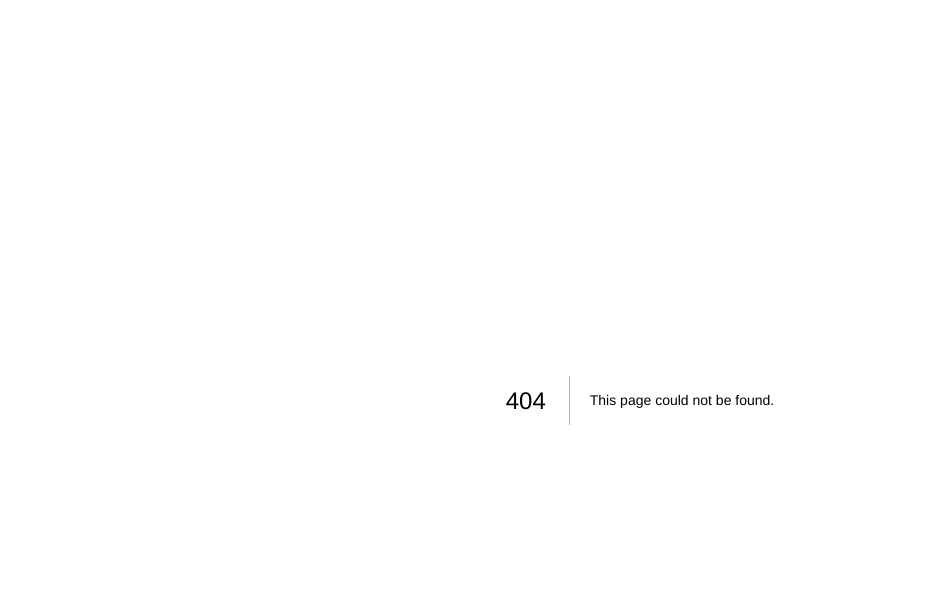
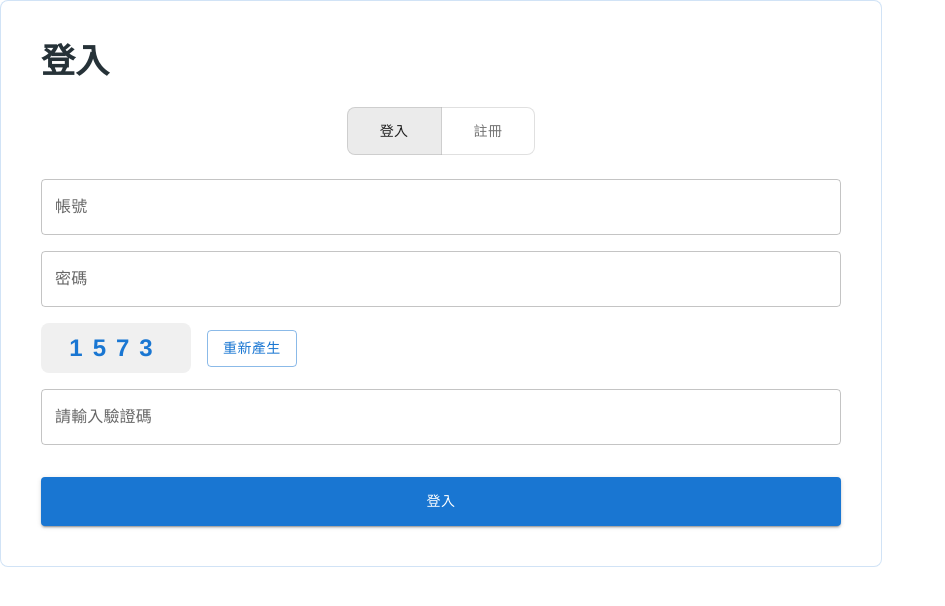
Before and after one commit to leedong1218/forum-website, a Next.js app: page /login in a window 1280 px wide. Before the commit this address had no page. Shown: the top 606 px of the page, without its empty margins (0-945 px from the left). Built offline with nearby package versions, Linux system fonts and the light colour scheme.

Commit message:
新增- login

```diff
--- /dev/null
+++ b/pages/login.tsx
@@ -0,0 +1,269 @@
+import React, { useState, useEffect } from "react";
+import {
+  Box,
+  TextField,
+  ToggleButton,
+  ToggleButtonGroup,
+  Typography,
+  Button,
+  Stack,
+} from "@mui/material";
+import { useForm, SubmitHandler } from "react-hook-form";
+
+interface LoginFormInputs {
+  userName: string;
+  password: string;
+  email?: string;
+  confirmPassword?: string;
+  captcha?: string;
+}
+
+export default function Login() {
+  const {
+    register,
+    handleSubmit,
+    watch,
+    reset,
+    formState: { errors }
+  } = useForm<LoginFormInputs>();
+
+  const [selectedTab, setSelectedTab] = useState<string>("登入");
+  const [captcha, setCaptcha] = useState<string>("");
+  const [userCaptcha, setUserCaptcha] = useState<string>("");
+
+  // Generate captcha
+  const generateCaptcha = () => {
+    const chars = '0123456789';
+    const captchaLength = 4;
+    let result = '';
+    for (let i = 0; i < captchaLength; i++) {
+      result += chars.charAt(Math.floor(Math.random() * chars.length));
+    }
+    setCaptcha(result);
+  };
+
+  // Regenerate captcha when tab changes or on component mount
+  useEffect(() => {
+    generateCaptcha();
+  }, [selectedTab]);
+
+  const passwordValue = watch("password");
+
+  const onSubmit: SubmitHandler<LoginFormInputs> = (data) => {
+    // Captcha validation
+    if (userCaptcha !== captcha) {
+      alert("驗證碼錯誤");
+      generateCaptcha(); // Regenerate captcha after failed attempt
+      return;
+    }
+
+    console.log(data);
+    if (selectedTab === "登入") {
+      // Login logic
+      console.log("Login attempt:", {
+        userName: data.userName,
+        password: data.password
+      });
+    } else {
+      // Registration logic
+      console.log("Registration attempt:", {
+        userName: data.userName,
+        email: data.email,
+        password: data.password
+      });
+    }
+
+    // Reset form and captcha after successful submission
+    reset();
+    setUserCaptcha("");
+    generateCaptcha();
+  };
+
+  return (
+    <Box
+      component="form"
+      onSubmit={handleSubmit(onSubmit)}
+      sx={{
+        width: "800px",
+        p: 5,
+        borderRadius: 2,
+        background: "#fff",
+        border: "1px solid rgba(25,118,210,0.2)",
+      }}
+    >
+      <Typography
+        variant="h4"
+        component="h1"
+        sx={{ fontWeight: 600, mb: 3, color: "#263238" }}
+      >
+        {selectedTab}
+      </Typography>
+
+      <ToggleButtonGroup
+        value={selectedTab}
+        exclusive
+        onChange={(e, newValue) => {
+          if (newValue !== null) {
+            setSelectedTab(newValue);
+          }
+        }}
+        sx={{ mb: 2, width: '100%', display: 'flex', justifyContent: 'center' }}
+      >
+        <ToggleButton
+          value="登入"
+          aria-label="login"
+          sx={{ px: 4, borderRadius: "8px 0 0 8px" }}
+        >
+          登入
+        </ToggleButton>
+        <ToggleButton
+          value="註冊"
+          aria-label="register"
+          sx={{ px: 4, borderRadius: "0 8px 8px 0" }}
+        >
+          註冊
+        </ToggleButton>
+      </ToggleButtonGroup>
+
+      <Box sx={{ mt: 3 }}>
+        <TextField
+          fullWidth
+          label="帳號"
+          variant="outlined"
+          {...register("userName", {
+            required: "帳號是必填的",
+            minLength: {
+              value: 4,
+              message: "帳號至少需要4個字元"
+            }
+          })}
+          error={!!errors.userName}
+          helperText={errors.userName?.message}
+          sx={{ mb: 2 }}
+        />
+
+        {selectedTab === "註冊" && (
+          <TextField
+            fullWidth
+            label="電子郵件"
+            variant="outlined"
+            {...register("email", {
+              required: "電子郵件是必填的",
+              pattern: {
+                value: /^[A-Z0-9._%+-]+@[A-Z0-9.-]+\.[A-Z]{2,}$/i,
+                message: "無效的電子郵件地址"
+              }
+            })}
+            error={!!errors.email}
+            helperText={errors.email?.message}
+            sx={{ mb: 2 }}
+          />
+        )}
+
+        <TextField
+          fullWidth
+          label="密碼"
+          type="password"
+          variant="outlined"
+          {...register("password", {
+            required: "密碼是必填的",
+            minLength: {
+              value: 6,
+              message: "密碼至少需要6個字元"
+            },
+            pattern: {
+              value: /^(?=.*[A-Za-z])(?=.*\d)[A-Za-z\d]{6,}$/,
+              message: "密碼需包含至少一個字母和一個數字"
+            }
+          })}
+          error={!!errors.password}
+          helperText={errors.password?.message}
+          sx={{ mb: 2 }}
+        />
+
+        {selectedTab === "註冊" && (
+          <TextField
+            fullWidth
+            label="確認密碼"
+            type="password"
+            variant="outlined"
+            {...register("confirmPassword", {
+              required: "請再次輸入密碼",
+              validate: (value) =>
+                value === passwordValue || "兩次輸入的密碼不一致"
+            })}
+            error={!!errors.confirmPassword}
+            helperText={errors.confirmPassword?.message}
+            sx={{ mb: 2 }}
+          />
+        )}
+
+        <Stack
+          direction="row"
+          spacing={2}
+          sx={{
+            display: 'flex',
+            alignItems: 'center',
+            mb: 2
+          }}
+        >
+          <Box
+            sx={{
+              width: '150px',
+              height: '50px',
+              backgroundColor: '#f0f0f0',
+              display: 'flex',
+              justifyContent: 'center',
+              alignItems: 'center',
+              borderRadius: 2,
+              userSelect: 'none',
+              letterSpacing: '10px',
+              fontWeight: 'bold',
+              fontSize: '24px',
+              color: '#1976d2'
+            }}
+          >
+            {captcha}
+          </Box>
+          <Button
+            variant="outlined"
+            onClick={generateCaptcha}
+          >
+            重新產生
+          </Button>
+        </Stack>
+
+        <TextField
+          fullWidth
+          label="請輸入驗證碼"
+          variant="outlined"
+          value={userCaptcha}
+          onChange={(e) => setUserCaptcha(e.target.value)}
+          error={userCaptcha !== captcha && userCaptcha.length > 0}
+          helperText={
+            userCaptcha !== captcha && userCaptcha.length > 0
+              ? "驗證碼不正確"
+              : ""
+          }
+          sx={{ mb: 2 }}
+        />
+
+        <Button
+          type="submit"
+          variant="contained"
+          fullWidth
+          sx={{
+            mt: 2,
+            py: 1.5,
+            backgroundColor: '#1976d2',
+            '&:hover': {
+              backgroundColor: '#1565c0'
+            }
+          }}
+        >
+          {selectedTab}
+        </Button>
+      </Box>
+    </Box>
+  );
+}
```
